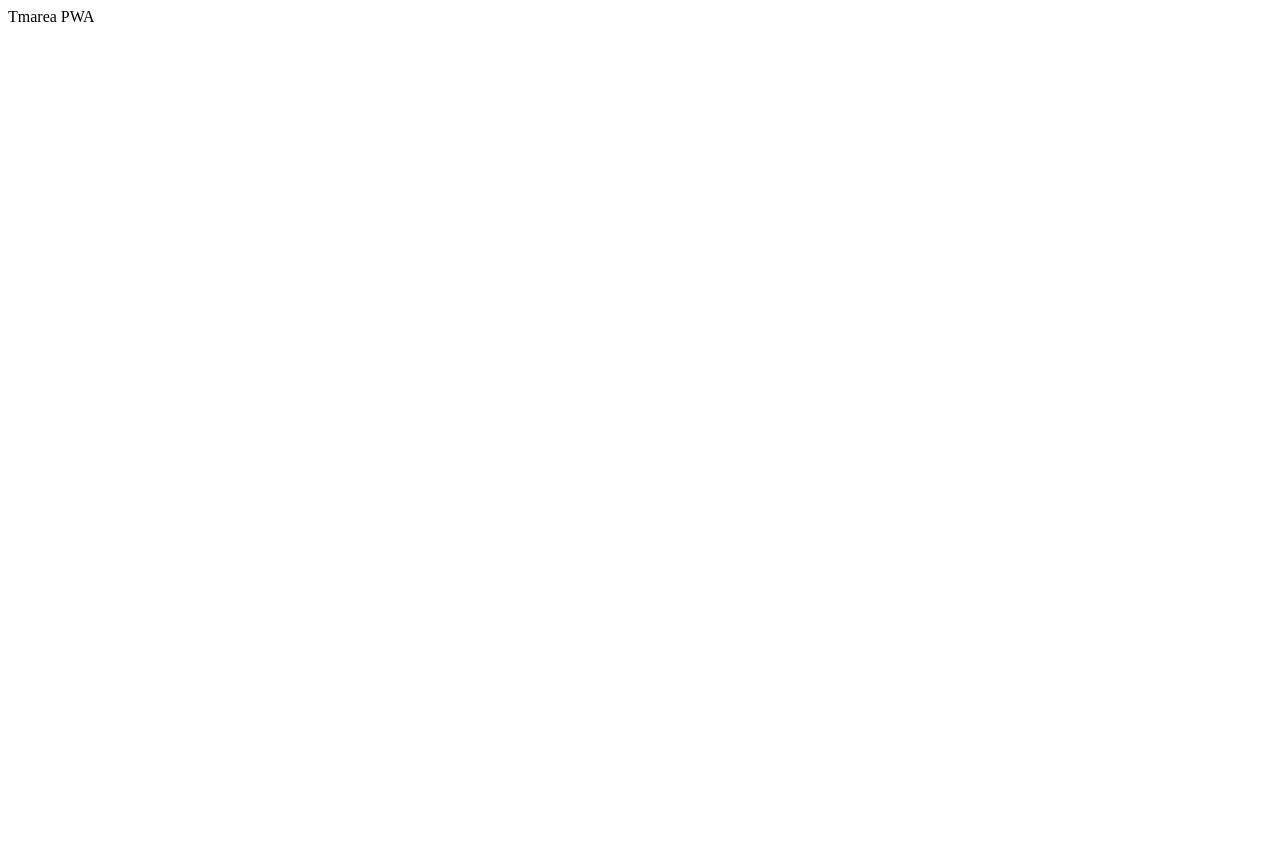
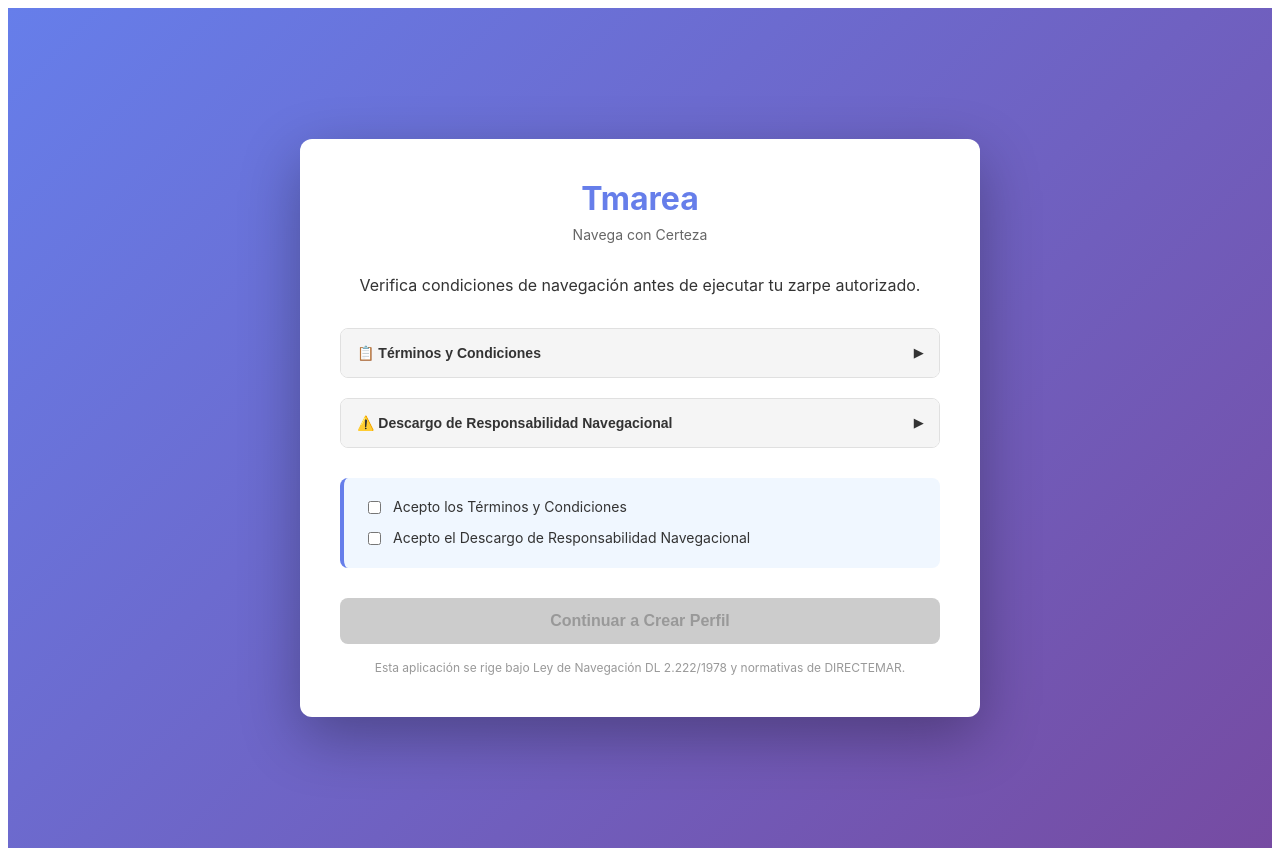
Before and after one commit to NachoNawrath/tmarea-pwa, a React (Vite) app: page / in a window 1280 px wide. Before the commit the page ends 800 px from the top, so only its background shows below. Built offline with nearby package versions, Linux system fonts and the light colour scheme.

Commit message:
feat: S0 - Onboarding legal screen with accordions, checkboxes, localStorage persistence

```diff
--- /dev/null
+++ b/index.html
@@ -0,0 +1,12 @@
+<!DOCTYPE html>
+<html lang="es">
+  <head>
+    <meta charset="UTF-8" />
+    <meta name="viewport" content="width=device-width, initial-scale=1.0" />
+    <title>Tmarea — Motor de Decisión Navegacional</title>
+  </head>
+  <body>
+    <div id="root"></div>
+    <script type="module" src="/src/main.jsx"></script>
+  </body>
+</html>
--- a/public/index.html
+++ /dev/null
@@ -1 +0,0 @@
-<!DOCTYPE html><html><head><meta charset="UTF-8"><meta name="viewport" content="width=device-width"><title>Tmarea</title></head><body><div id="root"></div><script type="module" src="/src/main.jsx"></script></body></html>
--- a/src/App.jsx
+++ b/src/App.jsx
@@ -1 +1,40 @@
-export default function App() { return <div>Tmarea PWA</div> }
+import React, { useEffect, useState } from 'react';
+import { AppProvider } from './context/AppContext';
+import S0Onboarding from './components/screens/S0Onboarding';
+
+export default function App() {
+  const [hasAcceptedLegal, setHasAcceptedLegal] = useState(false);
+  const [loading, setLoading] = useState(true);
+
+  useEffect(() => {
+    const s0Data = localStorage.getItem('s0_accepted');
+    if (s0Data) {
+      setHasAcceptedLegal(true);
+    }
+    setLoading(false);
+  }, []);
+
+  const handleLegalAccept = () => {
+    setHasAcceptedLegal(true);
+  };
+
+  if (loading) {
+    return <div style={{ display: 'flex', justifyContent: 'center', alignItems: 'center', minHeight: '100vh' }}>
+      <p>Cargando Tmarea...</p>
+    </div>;
+  }
+
+  if (!hasAcceptedLegal) {
+    return <S0Onboarding onAccept={handleLegalAccept} />;
+  }
+
+  return (
+    <AppProvider>
+      <div style={{ padding: '20px', textAlign: 'center' }}>
+        <h1>Tmarea</h1>
+        <p>Bienvenido. S0 (Onboarding Legal) completado.</p>
+        <p>Próximo: P1 (Perfil de Nave) en desarrollo...</p>
+      </div>
+    </AppProvider>
+  );
+}
--- /dev/null
+++ b/src/components/screens/S0Onboarding.jsx
@@ -0,0 +1,107 @@
+import React, { useState } from 'react';
+import styles from '../../styles/S0Onboarding.module.css';
+
+export default function S0Onboarding({ onAccept }) {
+  const [checkedTC, setCheckedTC] = useState(false);
+  const [checkedDescargo, setCheckedDescargo] = useState(false);
+  const [expandedTC, setExpandedTC] = useState(false);
+  const [expandedDescargo, setExpandedDescargo] = useState(false);
+
+  const handleAccept = () => {
+    if (checkedTC && checkedDescargo) {
+      localStorage.setItem('s0_accepted', JSON.stringify({
+        accepted: true,
+        accepted_at: new Date().toISOString()
+      }));
+      onAccept();
+    }
+  };
+
+  const isEnabled = checkedTC && checkedDescargo;
+
+  return (
+    <div className={styles.container}>
+      <div className={styles.card}>
+        <div className={styles.logo}>
+          <h1>Tmarea</h1>
+          <p className={styles.tagline}>Navega con Certeza</p>
+        </div>
+
+        <p className={styles.intro}>
+          Verifica condiciones de navegación antes de ejecutar tu zarpe autorizado.
+        </p>
+
+        <div className={styles.accordion}>
+          <button className={styles.accordionHeader} onClick={() => setExpandedTC(!expandedTC)}>
+            <span>📋 Términos y Condiciones</span>
+            <span className={styles.chevron}>{expandedTC ? '▼' : '▶'}</span>
+          </button>
+
+          {expandedTC && (
+            <div className={styles.accordionContent}>
+              <div className={styles.legalText}>
+                <h4>Términos y Condiciones de Uso</h4>
+                <p>Tmarea es una herramienta digital de apoyo a la decisión navegacional. Su uso está sujeto a estos términos.</p>
+                <h5>1. Aceptación de Términos</h5>
+                <p>Al usar Tmarea, aceptas estos términos en su totalidad.</p>
+                <h5>2. Licencia de Uso</h5>
+                <p>Se te otorga una licencia no exclusiva, revocable para usar Tmarea según estos términos.</p>
+                <h5>3. Responsabilidades del Usuario</h5>
+                <p>Eres responsable de tu cuenta y de toda actividad en ella.</p>
+                <h5>4. Modificaciones</h5>
+                <p>Nos reservamos el derecho de modificar estos términos en cualquier momento.</p>
+              </div>
+              <a href="https://tmarea.cl/terminos" target="_blank" rel="noopener noreferrer" className={styles.link}>
+                Ver versión completa →
+              </a>
+            </div>
+          )}
+        </div>
+
+        <div className={styles.accordion}>
+          <button className={styles.accordionHeader} onClick={() => setExpandedDescargo(!expandedDescargo)}>
+            <span>⚠️ Descargo de Responsabilidad Navegacional</span>
+            <span className={styles.chevron}>{expandedDescargo ? '▼' : '▶'}</span>
+          </button>
+
+          {expandedDescargo && (
+            <div className={styles.accordionContent}>
+              <div className={styles.legalText}>
+                <h4>Descargo de Responsabilidad Navegacional</h4>
+                <p>Tmarea NO autoriza tu zarpe. Esa responsabilidad es exclusiva del armador y DIRECTEMAR.</p>
+                <h5>1. Limitación de Responsabilidad</h5>
+                <p>MisilUp SpA no es responsable por decisiones de navegación, accidentes, o inexactitud de datos.</p>
+                <h5>2. Fuentes de Datos</h5>
+                <p>Tmarea consume datos públicos de DIRECTEMAR, Open-Meteo y OpenStreetMap.</p>
+                <h5>3. Tu Responsabilidad</h5>
+                <p>Verifica todo contra fuentes oficiales antes de zarpar.</p>
+              </div>
+              <a href="https://tmarea.cl/descargo" target="_blank" rel="noopener noreferrer" className={styles.link}>
+                Ver versión completa →
+              </a>
+            </div>
+          )}
+        </div>
+
+        <div className={styles.checkboxes}>
+          <label className={styles.checkbox}>
+            <input type="checkbox" checked={checkedTC} onChange={(e) => setCheckedTC(e.target.checked)} />
+            <span>Acepto los Términos y Condiciones</span>
+          </label>
+          <label className={styles.checkbox}>
+            <input type="checkbox" checked={checkedDescargo} onChange={(e) => setCheckedDescargo(e.target.checked)} />
+            <span>Acepto el Descargo de Responsabilidad Navegacional</span>
+          </label>
+        </div>
+
+        <button className={`${styles.button} ${isEnabled ? styles.buttonEnabled : styles.buttonDisabled}`} onClick={handleAccept} disabled={!isEnabled}>
+          Continuar a Crear Perfil
+        </button>
+
+        <p className={styles.footer}>
+          Esta aplicación se rige bajo Ley de Navegación DL 2.222/1978 y normativas de DIRECTEMAR.
+        </p>
+      </div>
+    </div>
+  );
+}
--- /dev/null
+++ b/src/context/AppContext.jsx
@@ -0,0 +1,15 @@
+import React, { createContext, useState } from 'react';
+
+export const AppContext = createContext();
+
+export function AppProvider({ children }) {
+  const [vessel, setVessel] = useState(null);
+  const [voyage, setVoyage] = useState(null);
+  const [user, setUser] = useState(null);
+
+  return (
+    <AppContext.Provider value={{ vessel, setVessel, voyage, setVoyage, user, setUser }}>
+      {children}
+    </AppContext.Provider>
+  );
+}
--- /dev/null
+++ b/src/styles/S0Onboarding.module.css
@@ -0,0 +1,193 @@
+.container {
+  min-height: 100vh;
+  display: flex;
+  align-items: center;
+  justify-content: center;
+  background: linear-gradient(135deg, #667eea 0%, #764ba2 100%);
+  padding: 20px;
+  font-family: -apple-system, BlinkMacSystemFont, 'Segoe UI', sans-serif;
+}
+
+.card {
+  background: white;
+  border-radius: 12px;
+  padding: 40px;
+  max-width: 600px;
+  width: 100%;
+  box-shadow: 0 20px 60px rgba(0, 0, 0, 0.3);
+}
+
+.logo {
+  text-align: center;
+  margin-bottom: 30px;
+}
+
+.logo h1 {
+  font-size: 32px;
+  font-weight: 700;
+  color: #667eea;
+  margin: 0;
+}
+
+.tagline {
+  font-size: 14px;
+  color: #666;
+  margin: 8px 0 0 0;
+}
+
+.intro {
+  font-size: 16px;
+  color: #333;
+  margin-bottom: 30px;
+  text-align: center;
+  line-height: 1.6;
+}
+
+.accordion {
+  margin-bottom: 20px;
+  border: 1px solid #e0e0e0;
+  border-radius: 8px;
+  overflow: hidden;
+}
+
+.accordionHeader {
+  width: 100%;
+  background: #f5f5f5;
+  border: none;
+  padding: 16px;
+  text-align: left;
+  cursor: pointer;
+  display: flex;
+  justify-content: space-between;
+  align-items: center;
+  font-size: 14px;
+  font-weight: 600;
+  color: #333;
+  transition: background 0.2s;
+}
+
+.accordionHeader:hover {
+  background: #ececec;
+}
+
+.chevron {
+  font-size: 12px;
+  margin-left: 10px;
+}
+
+.accordionContent {
+  padding: 20px;
+  background: #fafafa;
+}
+
+.legalText {
+  font-size: 13px;
+  line-height: 1.6;
+  color: #555;
+  margin-bottom: 15px;
+}
+
+.legalText h4 {
+  margin: 0 0 10px 0;
+  font-size: 14px;
+  color: #333;
+  font-weight: 600;
+}
+
+.legalText h5 {
+  margin: 15px 0 8px 0;
+  font-size: 13px;
+  color: #444;
+  font-weight: 600;
+}
+
+.legalText p {
+  margin: 0 0 10px 0;
+}
+
+.legalText ul {
+  margin: 8px 0 10px 20px;
+  padding: 0;
+}
+
+.legalText li {
+  margin: 4px 0;
+}
+
+.link {
+  display: inline-block;
+  color: #667eea;
+  text-decoration: none;
+  font-size: 13px;
+  font-weight: 600;
+  transition: color 0.2s;
+}
+
+.link:hover {
+  color: #764ba2;
+  text-decoration: underline;
+}
+
+.checkboxes {
+  margin: 30px 0;
+  padding: 20px;
+  background: #f0f7ff;
+  border-radius: 8px;
+  border-left: 4px solid #667eea;
+}
+
+.checkbox {
+  display: flex;
+  align-items: flex-start;
+  margin-bottom: 12px;
+  cursor: pointer;
+  font-size: 14px;
+  color: #333;
+}
+
+.checkbox input {
+  margin-right: 12px;
+  margin-top: 3px;
+  cursor: pointer;
+  accent-color: #667eea;
+}
+
+.checkbox:last-child {
+  margin-bottom: 0;
+}
+
+.button {
+  width: 100%;
+  padding: 14px;
+  border: none;
+  border-radius: 8px;
+  font-size: 16px;
+  font-weight: 600;
+  cursor: pointer;
+  transition: all 0.3s;
+  margin-bottom: 16px;
+}
+
+.buttonEnabled {
+  background: linear-gradient(135deg, #667eea 0%, #764ba2 100%);
+  color: white;
+}
+
+.buttonEnabled:hover {
+  transform: translateY(-2px);
+  box-shadow: 0 10px 25px rgba(102, 126, 234, 0.4);
+}
+
+.buttonDisabled {
+  background: #ccc;
+  color: #999;
+  cursor: not-allowed;
+}
+
+.footer {
+  font-size: 12px;
+  color: #999;
+  text-align: center;
+  margin: 0;
+  line-height: 1.4;
+}
```
Also changed, not shown: 1 other file (tests, documents, lock files or other folders).
